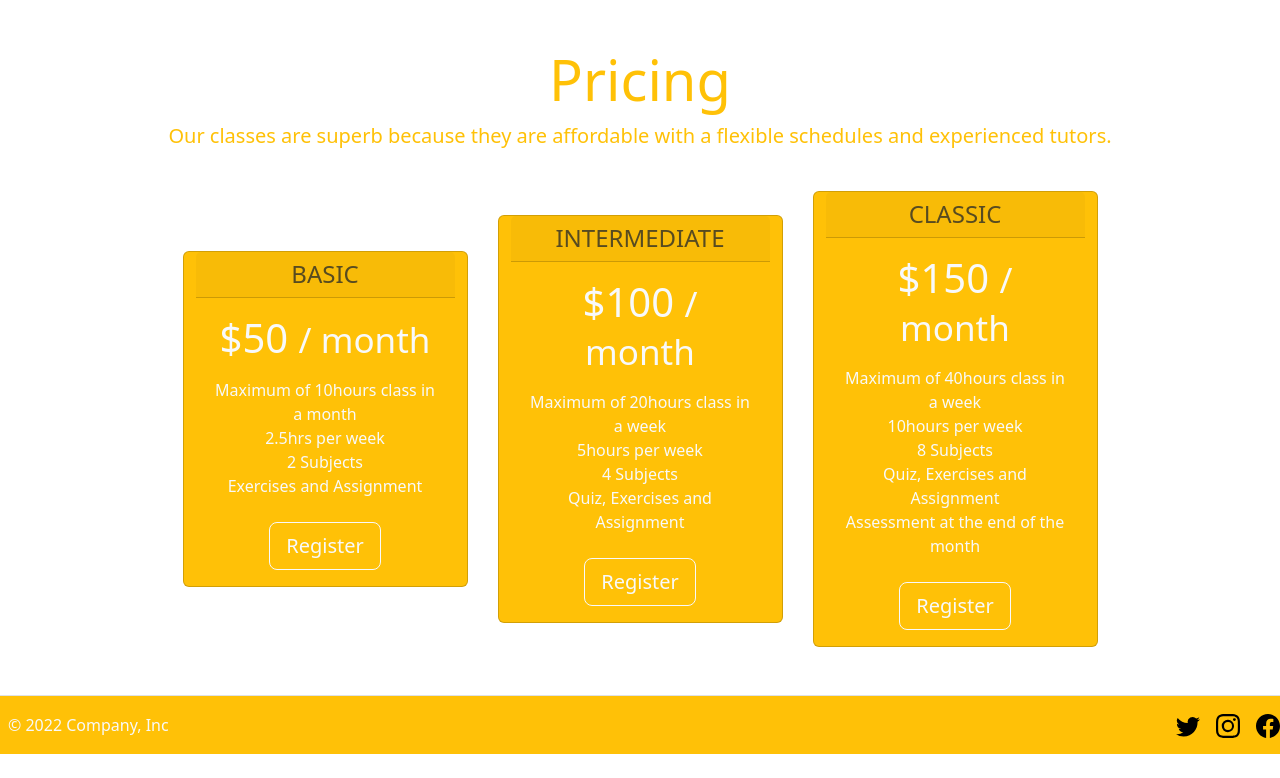
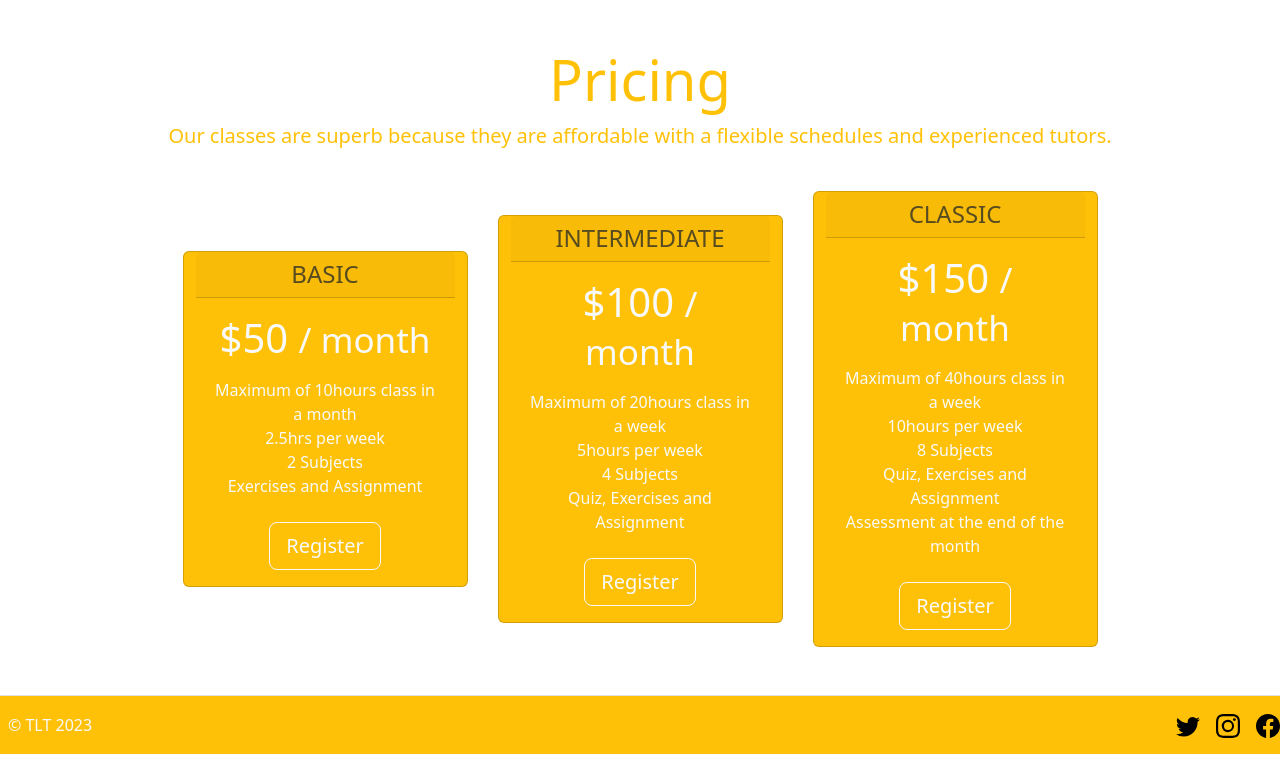
Before and after one commit to akinsanyaayodeji/TLT, a plain HTML site: page index.html in a window 1280 px wide. Shown: the part 853-1631 px from the top of the page. Drawn offline with nearby package versions, Linux system fonts and the light colour scheme.

Commit message:
Add files via upload

```diff
--- a/index.html
+++ b/index.html
@@ -287,7 +287,7 @@
             class="mb-3 me-2 mb-md-0 text-muted text-decoration-none lh-1"
           >
           </a>
-          <span class="mb-3 mb-md-0 text-light">© 2022 Company, Inc</span>
+          <span class="mb-3 mb-md-0 text-light">© TLT 2023 </span>
         </div>
 
         <ul class="nav col-md-4 justify-content-end list-unstyled d-flex">
```
